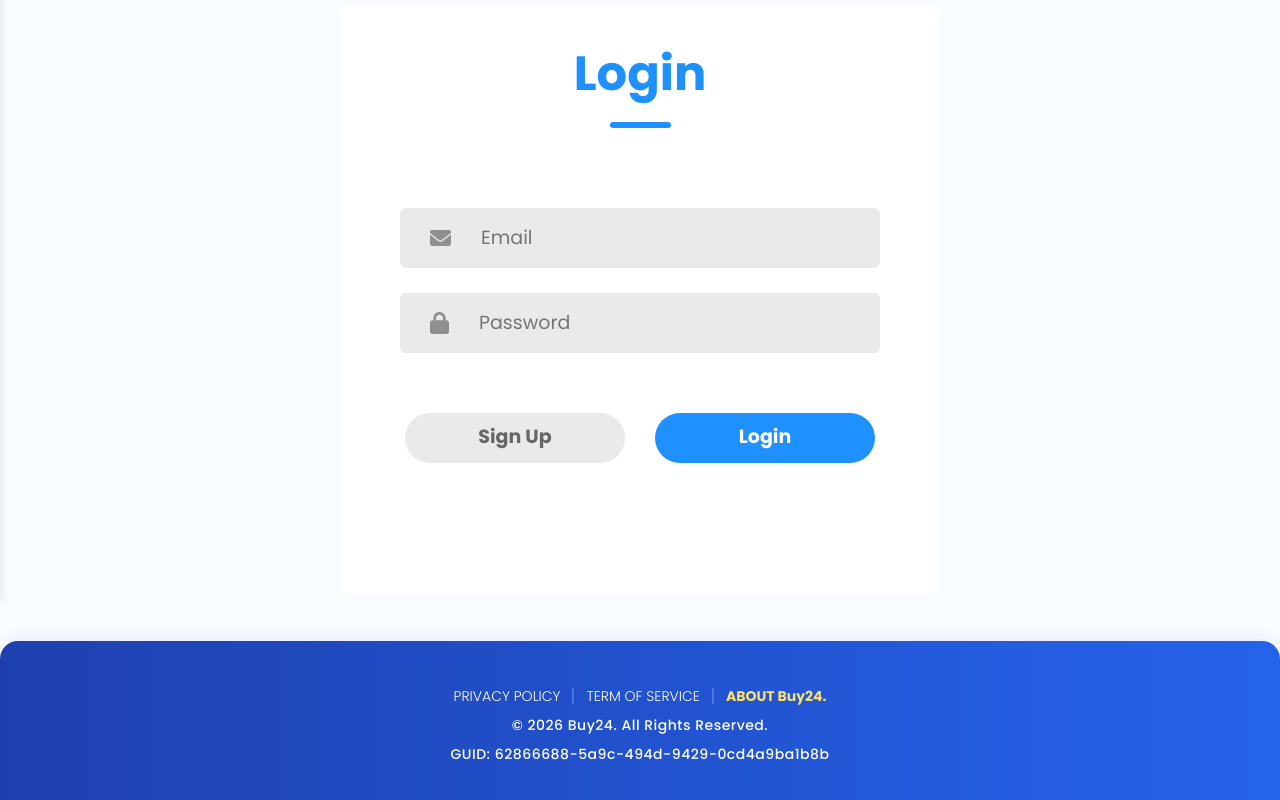
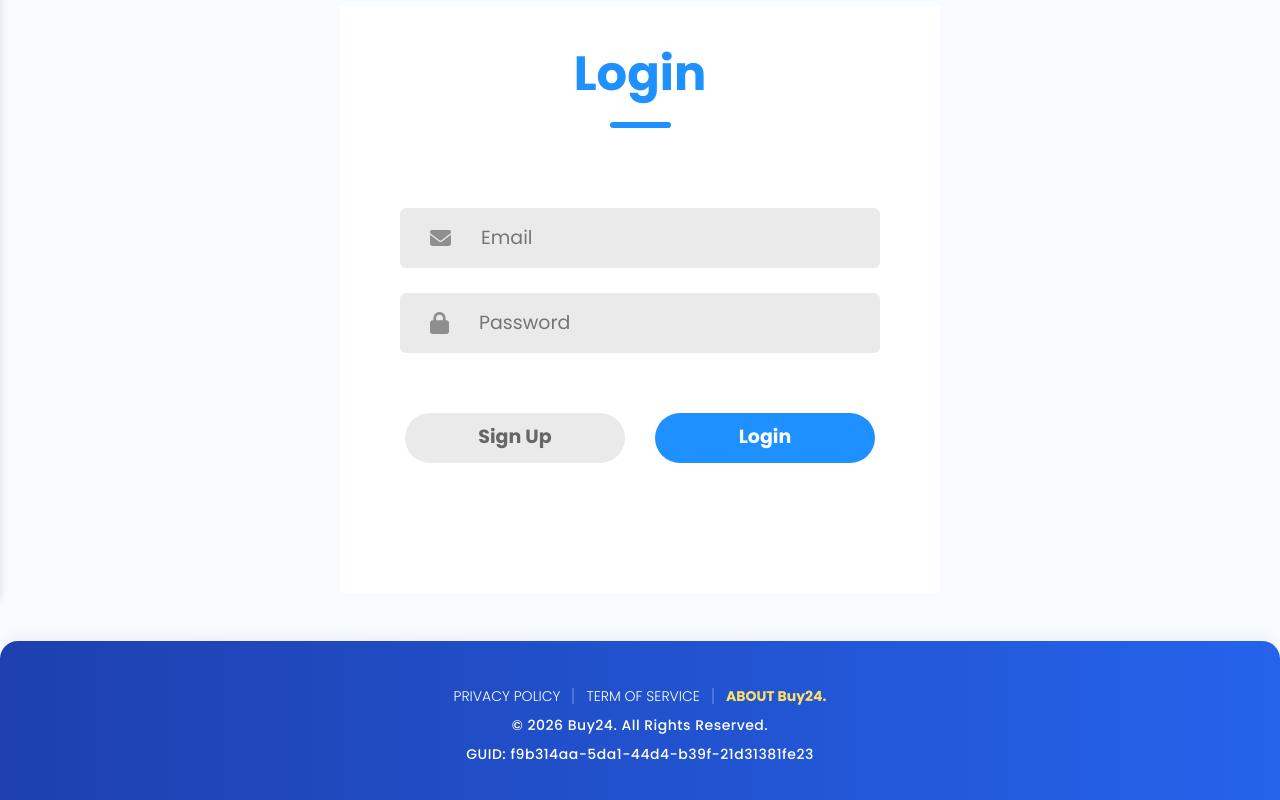
Before and after one commit to Parmodlhchawla89/Buy24, a React (Create React App) app: page /login in a window 1280 px wide. Shown: the part 202-1002 px from the top of the page. Built offline with nearby package versions, Linux system fonts and the light colour scheme; no server answers.

Commit message:
guid updated

```diff
--- a/src/components/Footer/Footer.js
+++ b/src/components/Footer/Footer.js
@@ -14,7 +14,7 @@ const Footer = () => {
           <Link to = "/" className='text'>ABOUT Buy24.</Link>
         </div>
         <span className='text-white copyright-text text-manrope fs-14 fw-3'>&copy; 2026 Buy24. All Rights Reserved.</span>
-        <span className='text-white copyright-text text-manrope fs-14 fw-3'>GUID: 62866688-5a9c-494d-9429-0cd4a9ba1b8b</span>
+        <span className='text-white copyright-text text-manrope fs-14 fw-3'>GUID: f9b314aa-5da1-44d4-b39f-21d31381fe23</span>
       </div>
     </footer>
   )
```
